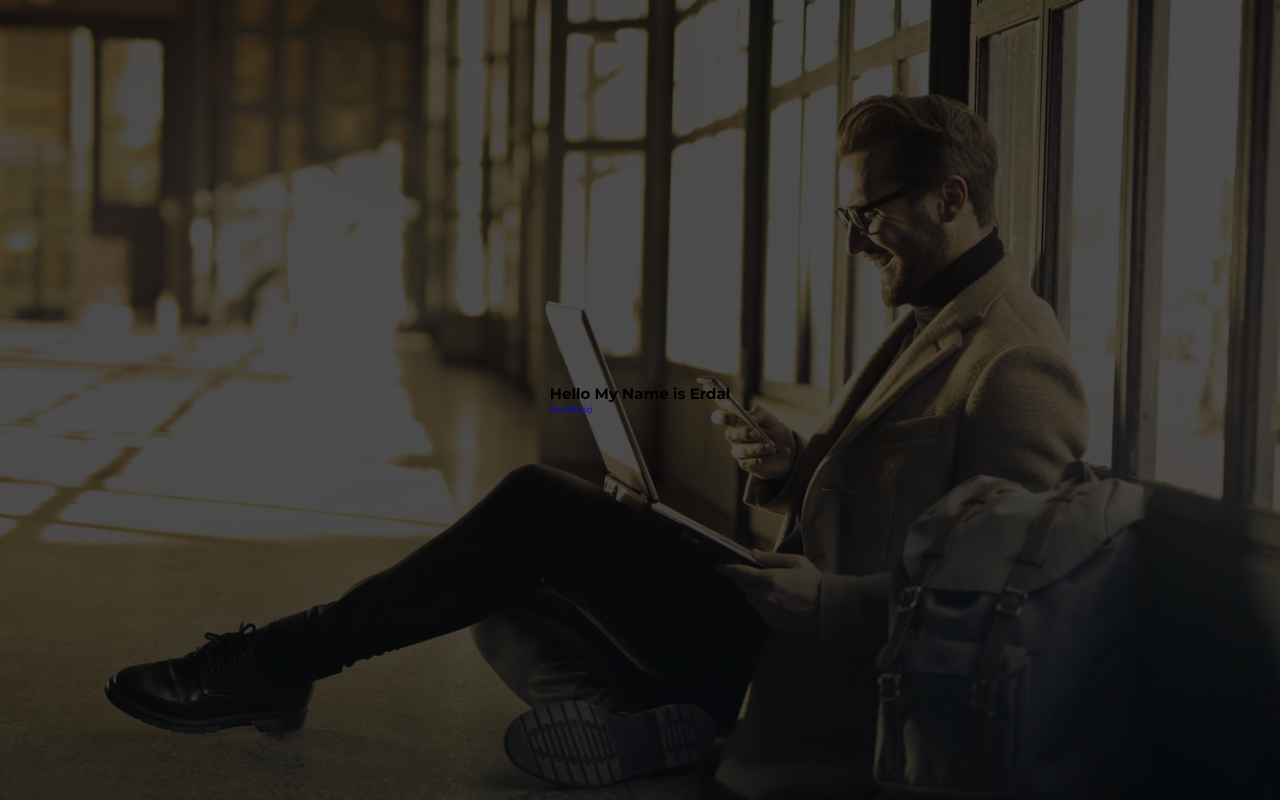
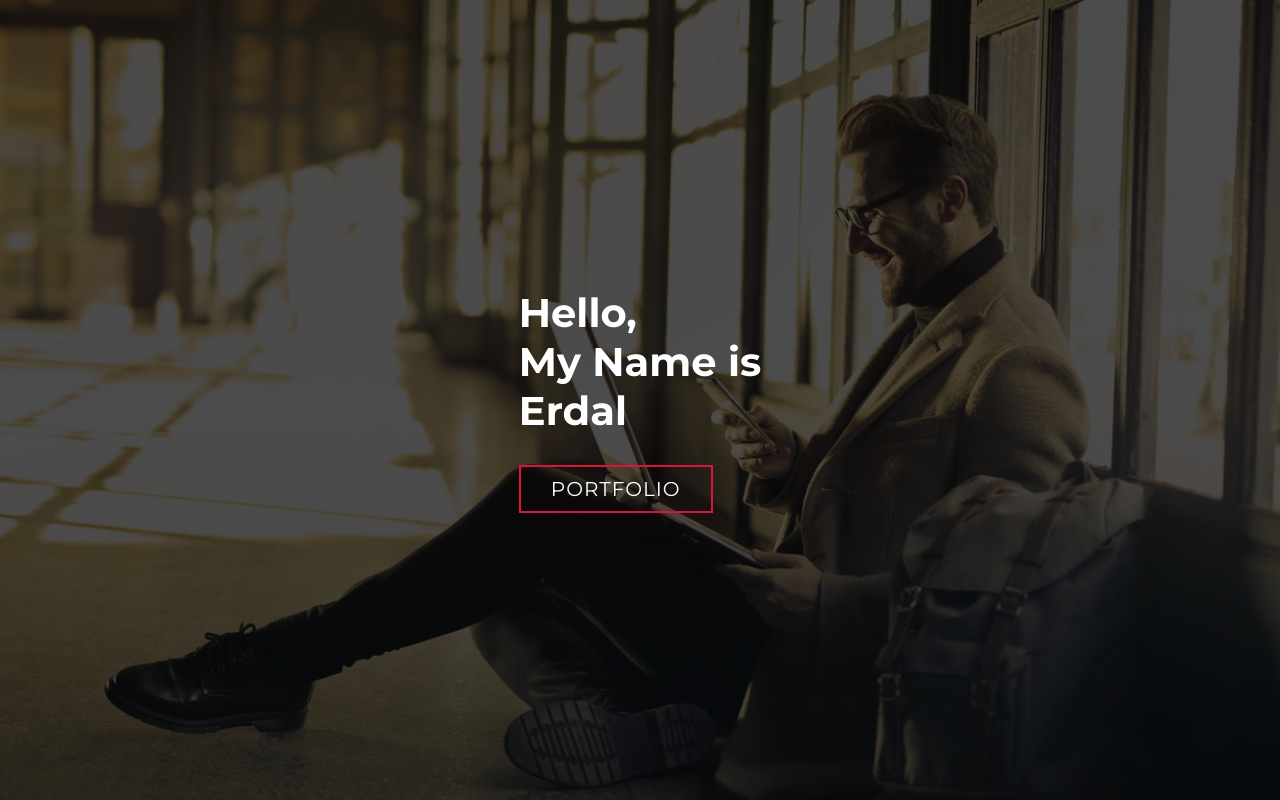
Before and after one commit to erdldncr/CSS-Portfolio, a plain HTML site: page index.html in a window 1280 px wide. Drawn offline with Linux system fonts and the light colour scheme.

Commit message:
hero hover has been added

```diff
--- a/index.html
+++ b/index.html
@@ -13,7 +13,9 @@
 <section id="hero">
     <div class="hero container">
         <div>
-            <h1>Hello My Name is Erdal</h1>
+            <h1>Hello,<span></span> </h1>
+            <h1>My Name is <span></span> </h1>
+            <h1>Erdal<span></span> </h1>
             <a href="#" type="button" class="cta">Portfolio</a>
         </div>
 
--- a/style.css
+++ b/style.css
@@ -38,5 +38,28 @@ a{
     opacity: .7;
     z-index: -1;
 }
-
+#hero h1{
+    display: block;
+    width: fit-content;
+    font-size: 4rem;
+    position: relative;
+    color: #ffffff;
+}
+#hero .cta{
+    display: inline-block;
+    padding: 10px 30px;
+    color: #ffffff;
+    background-color: transparent;
+    border: 2px solid crimson;
+    font-size: 2rem;
+    text-transform: uppercase;
+    letter-spacing: .1rem;
+    margin-top: 30px;
+    transition: .3s ease;
+    transition-property:background-color,color;
+}
+#hero .cta:hover{
+    color: #ffffff;
+    background-color: crimson;
+}
 /* end of hero section */
```
